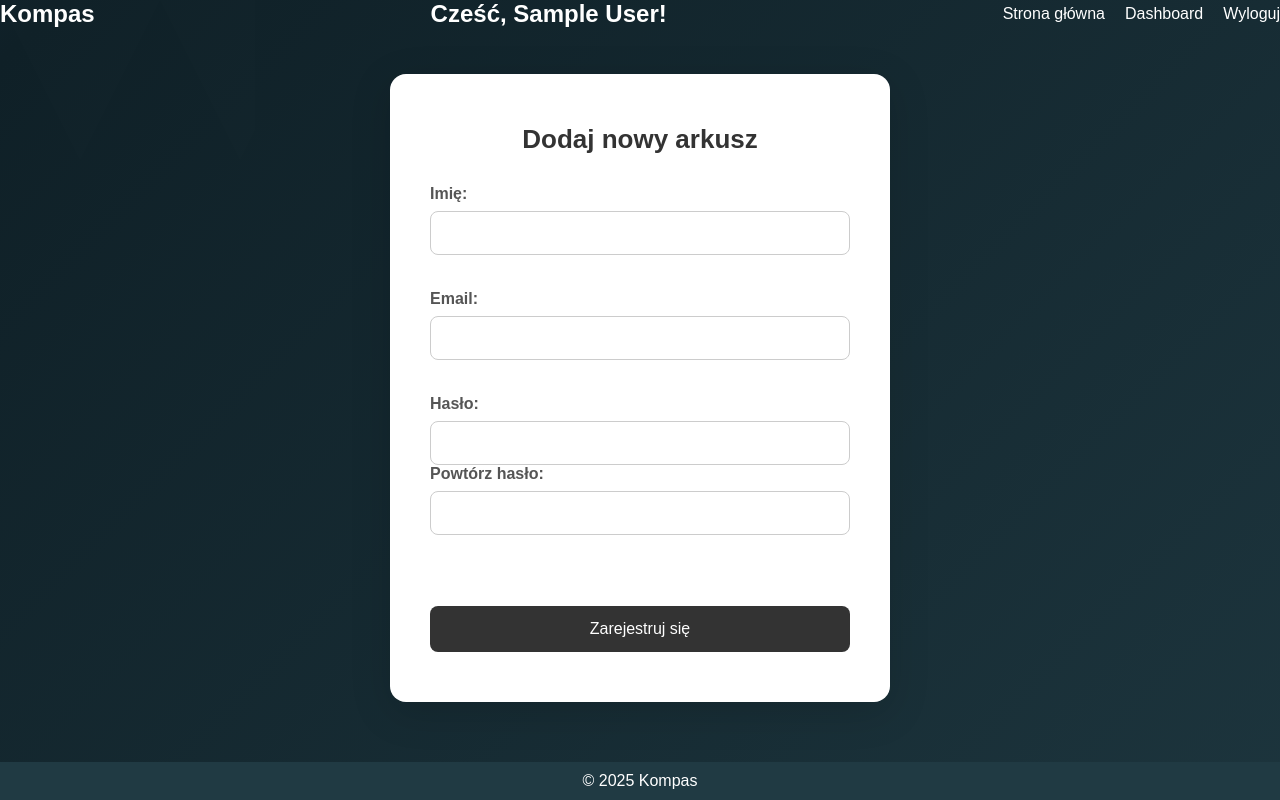
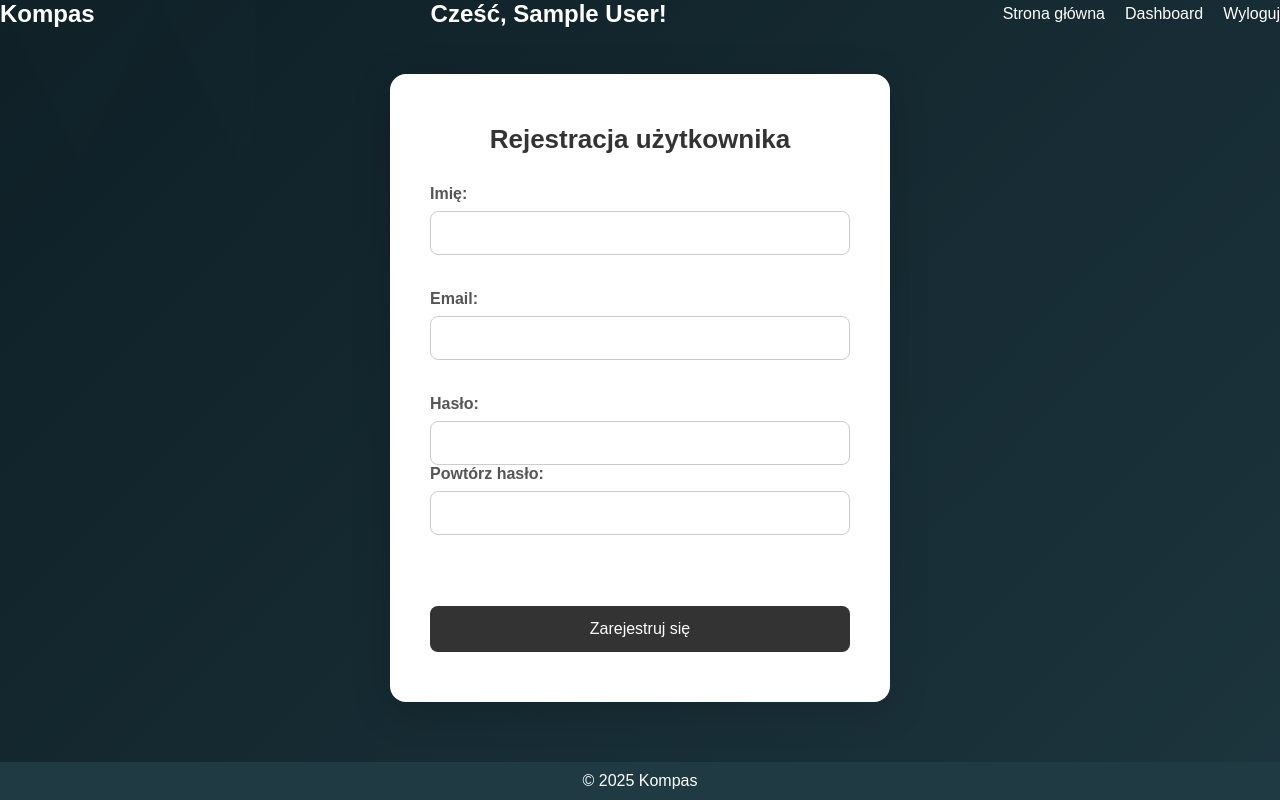
Before and after one commit to JJambor/analiza, a Flask app: template new/templates/open/user_form.html in a window 1280 px wide. Run offline with Flask 3, Linux system fonts and the light colour scheme; the template is opened without the code that fills it, so the values that code supplies are empty; the visitor is signed in with stand-in values (Sample User, id 1); parts of the project's set-up code (start-up, migrations or seed data) failed here and were passed over.

Commit message:
Update user_form.html
Zmieniono tytuł: "Rejestracja użytkownika"

```diff
--- a/new/templates/open/user_form.html
+++ b/new/templates/open/user_form.html
@@ -8,7 +8,7 @@
     <div class="triangle-grid"></div>
 
     <div class="login-card">
-        <h2>Dodaj nowy arkusz</h2>
+        <h2>Rejestracja użytkownika</h2>
         <form id="form" name="user-form" action="/users/new" method="POST">
             <div class="form-group">
                 <label for="name">Imię:</label>
```
